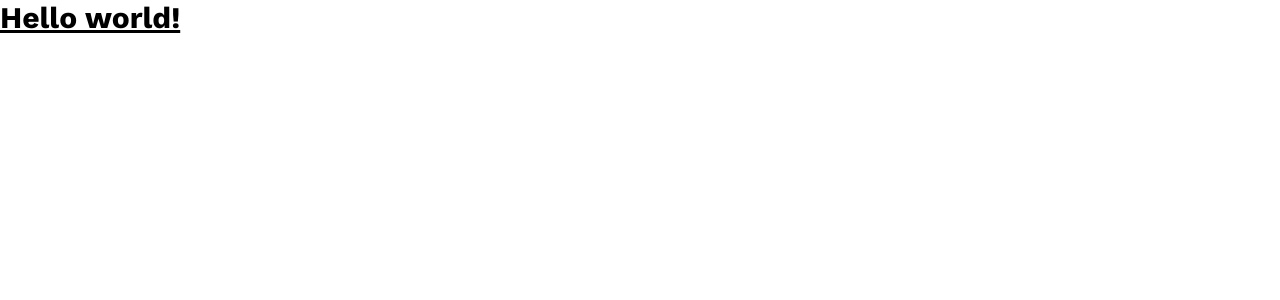
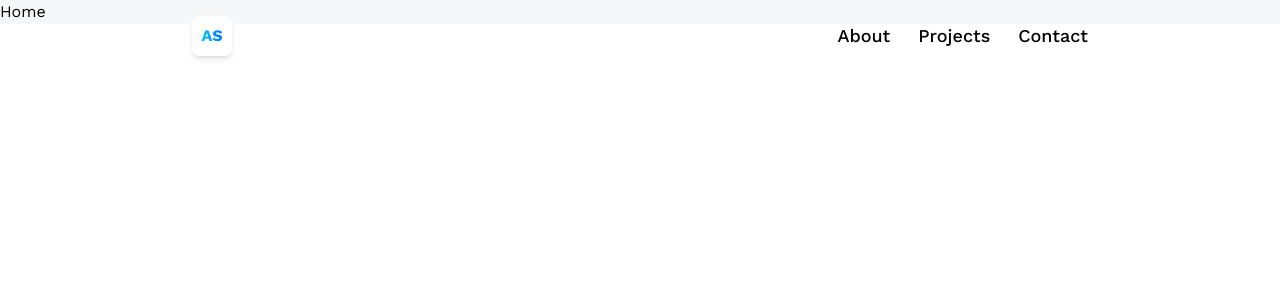
Before and after one commit to AlinaShtykhUA/react-3d, a React (Vite) app: page / in a window 1280 px wide. Shown: the top 300 px of the page. Built offline with nearby package versions, Linux system fonts and the light colour scheme.

Commit message:
add: routing

```diff
--- a/package.json
+++ b/package.json
@@ -11,7 +11,8 @@
   },
   "dependencies": {
     "react": "^18.2.0",
-    "react-dom": "^18.2.0"
+    "react-dom": "^18.2.0",
+    "react-router-dom": "^6.20.0"
   },
   "devDependencies": {
     "@types/react": "^18.2.37",
--- a/src/App.jsx
+++ b/src/App.jsx
@@ -1,8 +1,19 @@
+import { Route, BrowserRouter as Router, Routes } from "react-router-dom";
+import { Navbar } from "./components";
+
 const App = () => {
   return (
-    <div>
-      <h1 className="text-3xl font-bold underline">Hello world!</h1>
-    </div>
+    <main className="bg-slate-300/20">
+      <Router>
+        <Navbar />
+        <Routes>
+          <Route path="/" element={"Home"} />
+          <Route path="/about" element={"About"} />
+          <Route path="/projects" element={"Projects"} />
+          <Route path="/contact" element={"Contact"} />
+        </Routes>
+      </Router>
+    </main>
   );
 };
 
--- /dev/null
+++ b/src/components/Navbar.jsx
@@ -0,0 +1,43 @@
+import { NavLink } from "react-router-dom";
+
+const Navbar = () => {
+  const links = [
+    {
+      text: "About",
+      link: "/about",
+    },
+    {
+      text: "Projects",
+      link: "/projects",
+    },
+    {
+      text: "Contact",
+      link: "/contact",
+    },
+  ];
+  return (
+    <header className="header">
+      <NavLink
+        to="/"
+        className="w-10 h-10 rounded-lg bg-white items-center justify-center flex font-bold shadow-md"
+      >
+        <p className="blue-gradient_text">AS</p>
+      </NavLink>
+      <nav className="flex text-lg gap-7 font-medium">
+        {links.map(({ link, text }) => (
+          <NavLink
+            key={text}
+            to={link}
+            className={({ isActive }) =>
+              isActive ? "text-blue-500" : "text-black"
+            }
+          >
+            {text}
+          </NavLink>
+        ))}
+      </nav>
+    </header>
+  );
+};
+
+export default Navbar;
--- /dev/null
+++ b/src/components/index.js
@@ -0,0 +1,3 @@
+import Navbar from "./Navbar";
+
+export { Navbar };
--- a/src/main.jsx
+++ b/src/main.jsx
@@ -1,6 +1,10 @@
+import React from "react";
 import ReactDOM from "react-dom/client";
 import App from "./App.jsx";
-
 import "./index.css";
 
-ReactDOM.createRoot(document.getElementById("root")).render(<App />);
+ReactDOM.createRoot(document.getElementById("root")).render(
+  <React.StrictMode>
+    <App />
+  </React.StrictMode>
+);
```
Also changed, not shown: 1 other file (tests, documents, lock files or other folders).
